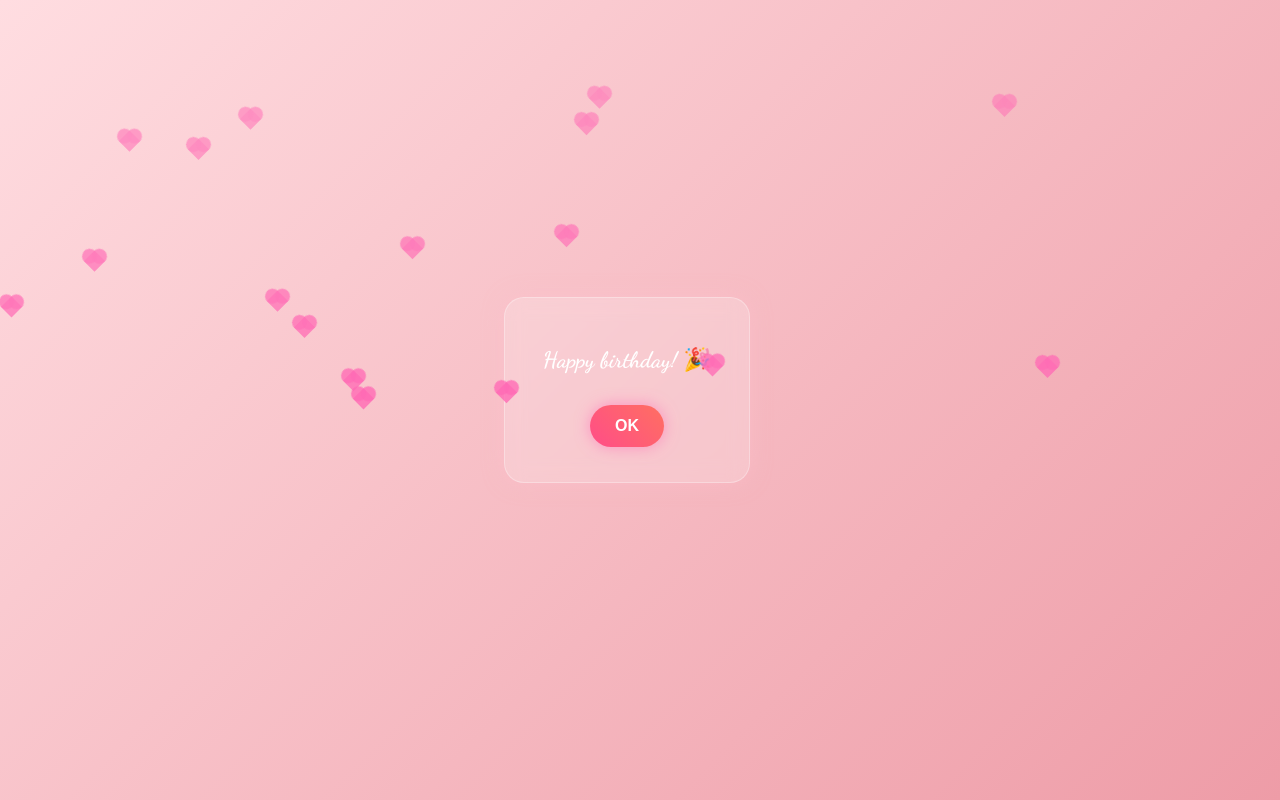
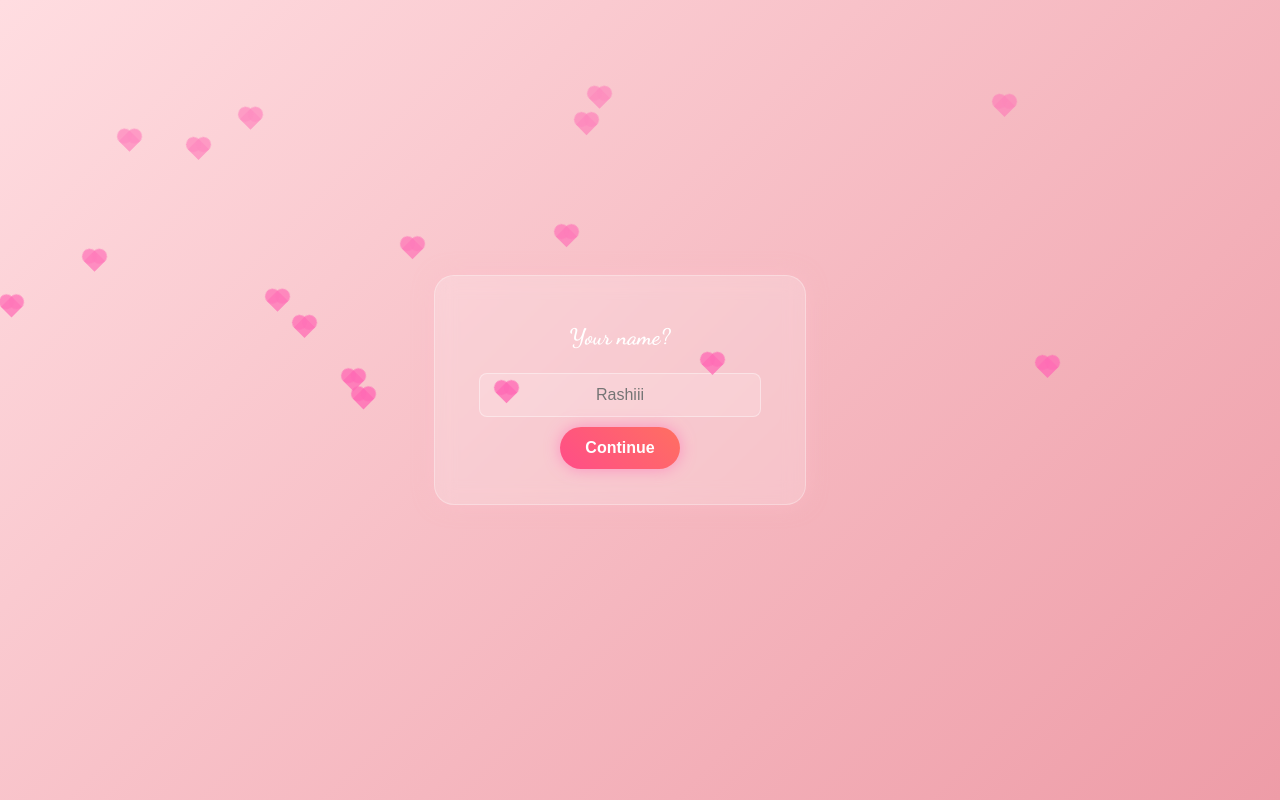
Before and after one commit to Arshsaifi153/Birthday-, a plain HTML site: page index.html in a window 1280 px wide. Both pictures are taken after a click on the button "Continue". Drawn offline with Linux system fonts and the light colour scheme.

Commit message:
Add files via upload

```diff
--- a/index.html
+++ b/index.html
@@ -156,7 +156,11 @@ function startTypingEffect(element, text) {
 }
 
 continueBtn.addEventListener('click', () => {
-    userName = nameInput.value || "Rashiii";
+    userName = nameInput.value.trim() || "Rashiii";
+    if (userName.toLowerCase() !== "arsh") {
+        alert("Access Denied! ❌ Only Arsh can continue.");
+        return;
+    }
     displayName.textContent = userName;
     showPopup(`Hi, ${userName} 👋`, mainScreen);
     setTimeout(() => showPopup(`It's your birthday today!`, popupScreen), 1000);
```
